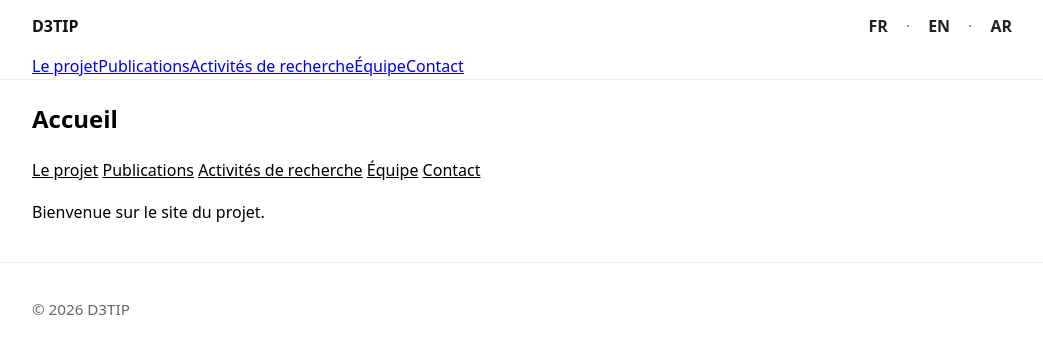
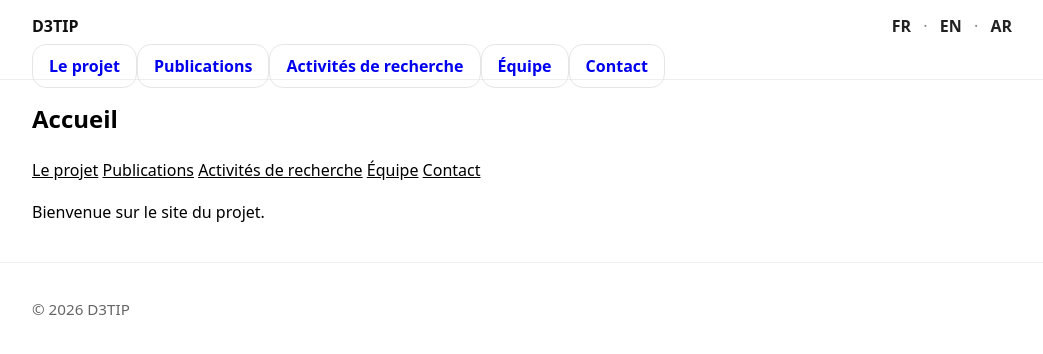
Before and after one commit to d3tip-phc-utique/d3tip-phc-utique.github.io, a Jekyll site: the page built from fr/index.md, in a window 1280 px wide. Shown: the top 354 px of the page, without its empty margins (118-1161 px from the left). Built offline with Jekyll 4.4.1, drawn with Linux system fonts in a browser that asks for light colours.

Commit message:
Update style.css

```diff
--- a/assets/css/style.css
+++ b/assets/css/style.css
@@ -24,47 +24,44 @@ html[dir="rtl"] .page-content { text-align: right; }
 
 
 ---
----
 
-@import "minima";
-
-/* Header: langues en haut, menu dessous */
-.site-header .top-row{
+/* Menu sous les langues */
+.main-menu{
   display: flex;
-  align-items: center;
-  justify-content: space-between;
-  gap: 14px;
+  flex-wrap: wrap;
+  gap: 10px 16px;
   padding-bottom: 10px;
 }
 
-.site-header .menu-row{
-  border-top: 1px solid #eee;
-  padding-top: 10px;
+.menu-link{
+  text-decoration: none;
+  font-weight: 600;
+  padding: 8px 12px;
+  border: 1px solid #e6e6e6;
+  border-radius: 14px;
 }
 
-/* Menu horizontal, respire */
-.site-header .menu-row .page-link{
-  display: inline-block;
-  margin-right: 16px;
-  padding: 8px 0;
-  white-space: nowrap;
+/* Grand écran: plus aéré */
+@media (min-width: 900px){
+  .main-menu{
+    justify-content: space-between;
+  }
+  .menu-link{
+    padding: 10px 16px;
+  }
 }
 
-/* Langues */
-.lang-switch{
-  display: inline-flex;
-  align-items: center;
-  gap: 10px;
-}
-.lang-switch a{ text-decoration: none; font-weight: 700; }
-
-/* Mobile: menu passe en lignes (lisible) */
-@media (max-width: 720px){
-  .site-header .top-row{
-    flex-wrap: wrap;
+/* Mobile: lisible, pas serré */
+@media (max-width: 640px){
+  .main-menu{
+    display: grid;
+    grid-template-columns: 1fr 1fr;
   }
-  .site-header .menu-row .page-link{
-    margin-right: 12px;
-    padding: 10px 0;
+  .menu-link{
+    text-align: center;
   }
 }
+
+@media (max-width: 360px){
+  .main-menu{ grid-template-columns: 1fr; }
+}
```
